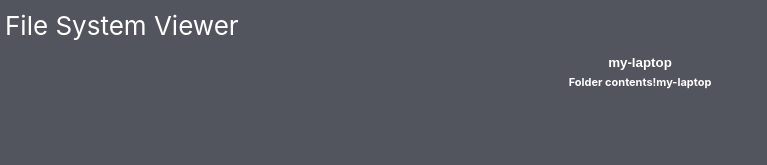
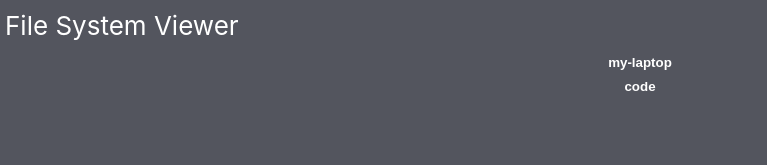
Before and after one commit to gracehartzell/fs-viewer, a React (Create React App) app: page / in a window 1280 px wide. Both pictures are taken after a click on the button "my-laptop". Shown: the top 165 px of the page, without its empty margins (0-767 px from the left). Built offline with nearby package versions, Linux system fonts and the light colour scheme.

Commit message:
Mock API functional, ready to polish

```diff
--- a/src/api/index.js
+++ b/src/api/index.js
@@ -11,7 +11,6 @@ export const fetchFolderContent = async path => {
     if (i === 0) {
       tempFolderContent = mockDB.children;
     } else {
-      // eslint-disable-next-line prettier/prettier
       const nextFolder = tempFolderContent.find(
         item => item.name === currentPathName,
       );
--- a/src/components/File/index.js
+++ b/src/components/File/index.js
@@ -0,0 +1,55 @@
+/**
+ *
+ * File
+ *
+ */
+import React from "react";
+import PropTypes from "prop-types";
+
+const propTypes = {
+  path: PropTypes.string.isRequired,
+  name: PropTypes.string.isRequired,
+  history: PropTypes.shape({
+    push: PropTypes.func,
+    action: PropTypes.string,
+    block: PropTypes.func,
+    createHref: PropTypes.func,
+    go: PropTypes.func,
+    goBack: PropTypes.func,
+    goForward: PropTypes.func,
+    length: PropTypes.number,
+    replace: PropTypes.func,
+  }).isRequired,
+};
+
+class File extends React.Component {
+  onFileClick = () => {
+    const { path, history } = this.props;
+    return history.push(path);
+  };
+
+  render() {
+    const { name, depth } = this.props;
+    return (
+      <button
+        style={{
+          outline: "none",
+          border: "none",
+          background: "none",
+          fontWeight: "bold",
+          color: "white",
+          padding: "0",
+          marginLeft: `${depth * 15}px`,
+          marginBottom: "5px",
+        }}
+        onClick={this.onFileClick}
+      >
+        {name}
+      </button>
+    );
+  }
+}
+
+File.propTypes = propTypes;
+
+export default File;
--- a/src/components/Folder/index.js
+++ b/src/components/Folder/index.js
@@ -41,6 +41,7 @@ const propTypes = {
 class Folder extends React.Component {
   onOpenFolder = () => {
     const { path, history, match, location } = this.props;
+    // If location pathname (URL) matches match.url (arent routes path) are the same: OPEN DIRECTORY
     if (location.pathname === match.url) return history.push(path);
     // Closing folder (going back up to parent url/path)
     return history.push(match.url);
@@ -69,7 +70,13 @@ class Folder extends React.Component {
         <Route
           path={`${path}`}
           render={({ history, match, location }) => (
-            <FolderContent name={name} />
+            <FolderContent
+              history={history}
+              match={match}
+              location={location}
+              name={name}
+              path={path}
+            />
           )}
         />
       </Fragment>
--- a/src/components/FolderContent/index.js
+++ b/src/components/FolderContent/index.js
@@ -6,16 +6,70 @@
 
 import React from "react";
 import PropTypes from "prop-types";
+import { fetchFolderContent } from "../../api";
+import File from "../File";
+import Folder from "../Folder";
 
 const propTypes = {
   /** Name of folder */
   name: PropTypes.string.isRequired,
+  /** Path of folder */
+  path: PropTypes.string.isRequired,
+  /** React router history to forward down to files/folders */
+  history: PropTypes.shape({
+    push: PropTypes.func,
+    action: PropTypes.string,
+    block: PropTypes.func,
+    createHref: PropTypes.func,
+    go: PropTypes.func,
+    goBack: PropTypes.func,
+    goForward: PropTypes.func,
+    length: PropTypes.number,
+    replace: PropTypes.func,
+  }).isRequired,
+  match: PropTypes.shape({
+    url: PropTypes.string,
+    path: PropTypes.string,
+    params: PropTypes.object,
+    isExact: PropTypes.bool,
+  }),
+  location: PropTypes.shape({
+    pathname: PropTypes.string,
+    hash: PropTypes.string,
+    state: PropTypes.object,
+    search: PropTypes.string,
+  }),
 };
 
 class FolderContent extends React.Component {
+  state = { content: [], loading: false, error: null };
+
+  // Fetch folder content on mount:
+  async componentDidMount() {
+    const { path } = this.props;
+    this.setState({ loading: true });
+    try {
+      const content = await fetchFolderContent(path);
+      this.setState({ content, loading: false });
+    } catch (error) {
+      console.warn("Something's wrong...", error);
+      this.setState({ error, loading: false });
+    }
+  }
+
   render() {
-    const { name } = this.props;
-
+    const { name, match, location, history } = this.props;
+    const { loading, error, content } = this.state;
+    // Show error if broke
+    if (error) {
+      return (
+        <p style={{ fontWeight: "bold", color: "red" }}>
+          Uh-Oh! Couldn't fetch folder contents for {name}!
+        </p>
+      );
+    }
+    // Show loading animation
+    if (loading) {
       return (
         <p
           style={{
@@ -26,10 +80,31 @@ class FolderContent extends React.Component {
             padding: "0",
           }}
         >
-        Folder contents!
-        {name}
+          Loading... put spinner or something here
         </p>
       );
+    }
+
+    // Render all folder content
+    return content.map(foldOrFile => {
+      if (foldOrFile.type === "folder") {
+        return (
+          <div key={foldOrFile.name}>
+            <Folder
+              {...foldOrFile}
+              history={history}
+              location={location}
+              match={match}
+            />
+          </div>
+        );
+      }
+      return (
+        <div key={foldOrFile.name}>
+          <File {...foldOrFile} history={history} />
+        </div>
+      );
+    });
   }
 }
 
```
Lines whose indentation alone changed are shown as unchanged.
